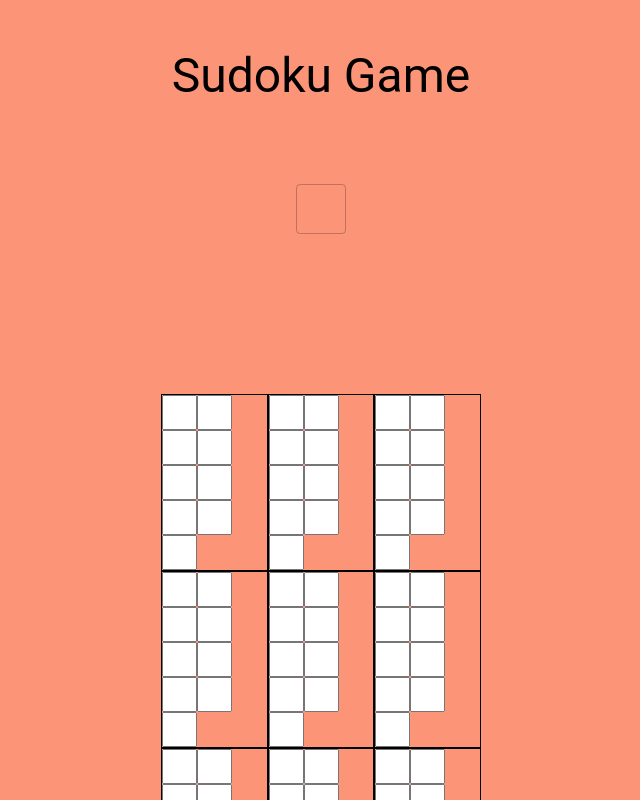
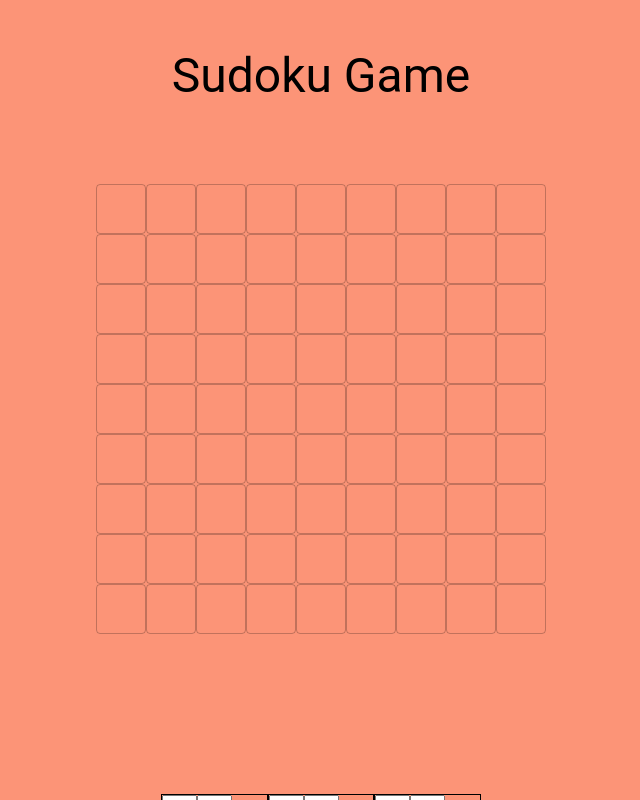
Before and after one commit to AeenPah/sudoku-app, a Next.js app: page /sudoku-game in a window 1280 px wide. Shown: the top 800 px of the page, without its empty margins (319-959 px from the left). Built offline with nearby package versions, Linux system fonts and the light colour scheme.

Commit message:
make compoennts.

```diff
--- /dev/null
+++ b/src/components/PuzzleTextField/PuzzleTextField.tsx
@@ -0,0 +1,26 @@
+import { TextField } from "@mui/material";
+
+import limitToLastCharacter from "@/utils/limitToLastCharacter";
+
+function PuzzleTextField() {
+  return (
+    <TextField
+      type="number"
+      variant="outlined"
+      onChange={(e) => limitToLastCharacter(e)}
+      sx={{
+        "& .MuiOutlinedInput-root": {
+          "& input": {
+            fontSize: "1.4rem",
+            height: 50,
+            padding: 0,
+            textAlign: "center",
+            width: 50,
+          },
+        },
+      }}
+    />
+  );
+}
+
+export default PuzzleTextField;
--- a/src/components/SudokuPuzzle2/SudokuPuzzle2.tsx
+++ b/src/components/SudokuPuzzle2/SudokuPuzzle2.tsx
@@ -1,8 +1,10 @@
 "use client";
 
-import { ChangeEvent, useState } from "react";
+import { useState } from "react";
 
-import { TextField } from "@mui/material";
+import { Stack } from "@mui/material";
+
+import PuzzleTextField from "../PuzzleTextField/PuzzleTextField";
 
 function SudokuPuzzle2() {
   type TTable = string[][][];
@@ -19,36 +21,14 @@ function SudokuPuzzle2() {
 
   console.log("initialTable", initialTable);
 
-  function handleInputValue(
-    event: ChangeEvent<HTMLInputElement | HTMLTextAreaElement>
-  ) {
-    const value: string = event.target.value;
-    if (!value) return;
-
-    if (value.length > 1) {
-      event.target.value = value.slice(-1);
-    }
-  }
-
   return (
-    <>
-      <TextField
-        type="number"
-        variant="outlined"
-        onChange={(e) => handleInputValue(e)}
-        sx={{
-          "& .MuiOutlinedInput-root": {
-            "& input": {
-              fontSize: "1.4rem",
-              height: 50,
-              padding: 0,
-              textAlign: "center",
-              width: 50,
-            },
-          },
-        }}
-      />
-    </>
+    <Stack direction="row" width="450px" flexWrap="wrap">
+      {Array(81)
+        .fill(0)
+        .map(() => (
+          <PuzzleTextField />
+        ))}
+    </Stack>
   );
 }
 
--- /dev/null
+++ b/src/utils/limitToLastCharacter.ts
@@ -0,0 +1,14 @@
+import { ChangeEvent } from "react";
+
+function limitToLastCharacter(
+  event: ChangeEvent<HTMLInputElement | HTMLTextAreaElement>
+) {
+  const value: string = event.target.value;
+  if (!value) return;
+
+  if (value.length > 1) {
+    event.target.value = value.slice(-1);
+  }
+}
+
+export default limitToLastCharacter;
```
